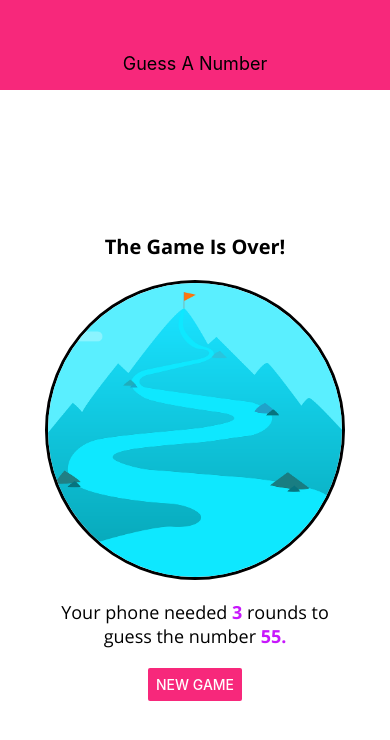
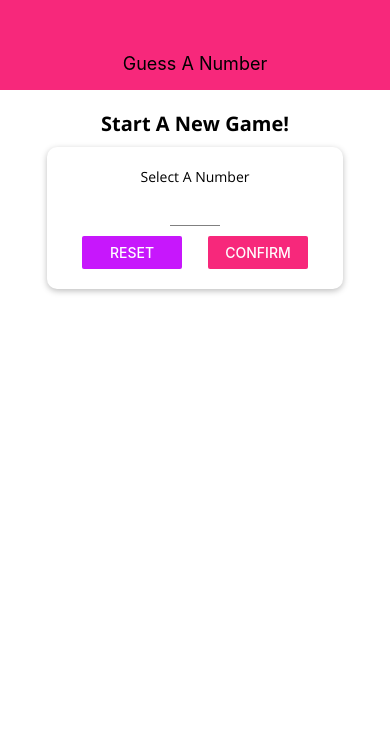
Before and after one commit to MHSnodgrass/rn-guess-a-number, a React Native app: screen / in a window 390 px wide. Shown: the top 740 px of the page. Built offline with nearby package versions, Linux system fonts and the light colour scheme.

Commit message:
Added a custom button and added icons

```diff
--- a/App.js
+++ b/App.js
@@ -45,14 +45,7 @@
   }
 
   let content = <StartGameScreen onStartGame={startGameHandler} />
-  //debug
-  content = (
-    <GameOverScreen
-      roundsNumber={3}
-      userNumber={55}
-      onRestart={configureNewGameHandler}
-    />
-  )
+
   if (userNumber && guessRounds <= 0) {
     content = (
       <GameScreen userChoice={userNumber} onGameOver={gameOverHandler} />
--- /dev/null
+++ b/components/MainButton.js
@@ -0,0 +1,31 @@
+import React from 'react'
+import { View, StyleSheet, Text, TouchableOpacity } from 'react-native'
+
+import Colors from '../constants/colors'
+
+const MainButton = props => {
+  return (
+    <TouchableOpacity onPress={props.onPress}>
+      <View style={{ ...styles.button, ...props.style }}>
+        <Text style={styles.buttonText}>{props.children}</Text>
+      </View>
+    </TouchableOpacity>
+  )
+}
+
+const styles = StyleSheet.create({
+  button: {
+    backgroundColor: Colors.primary,
+    paddingVertical: 12,
+    paddingHorizontal: 30,
+    borderRadius: 25
+  },
+  buttonText: {
+    color: 'white',
+    fontFamily: 'open-sans',
+    fontSize: 18,
+    textAlign: 'center'
+  }
+})
+
+export default MainButton
--- a/screens/GameOverScreen.js
+++ b/screens/GameOverScreen.js
@@ -3,6 +3,7 @@
 
 import Colors from '../constants/colors'
 import DefaultStyles from '../constants/default-styles'
+import MainButton from '../components/MainButton'
 
 const GameOverScreen = props => {
   return (
@@ -28,11 +29,7 @@
         </Text>
       </View>
       <View style={styles.margin}>
-        <Button
-          title='NEW GAME'
-          onPress={props.onRestart}
-          color={Colors.primary}
-        />
+        <MainButton onPress={props.onRestart}>NEW GAME</MainButton>
       </View>
     </View>
   )
--- a/screens/GameScreen.js
+++ b/screens/GameScreen.js
@@ -1,10 +1,12 @@
 import React, { useState, useRef, useEffect } from 'react'
-import { View, StyleSheet, Text, Button, Alert } from 'react-native'
+import { View, StyleSheet, Text, Alert } from 'react-native'
+import { Ionicons } from '@expo/vector-icons'
 
 import NumberContainer from '../components/NumberContainer'
 import Card from '../components/Card'
 import Colors from '../constants/colors'
 import DefaultStyles from '../constants/default-styles'
+import MainButton from '../components/MainButton'
 
 const generateRandomBetween = (min, max, exclude) => {
   min = Math.ceil(min)
@@ -59,22 +61,26 @@
 
   return (
     <View style={styles.screen}>
-      <Text style={DefaultStyles.title}>Opponent's Guess</Text>
+      <View style={styles.textContainer}>
+        <Text style={DefaultStyles.title}>Opponent's Guess</Text>
+      </View>
       <NumberContainer>{currentGuess}</NumberContainer>
       <Card style={styles.buttonContainer}>
-        <View style={styles.button}>
-          <Button
-            title='LOWER'
+        <View>
+          <MainButton
+            style={{ ...styles.secondaryButton, ...styles.button }}
             onPress={nextGuessHandler.bind(this, 'lower')}
-            color={Colors.secondary}
-          />
+          >
+            <Ionicons name='arrow-down' size={24} color='white' />
+          </MainButton>
         </View>
-        <View style={styles.button}>
-          <Button
-            title='GREATER'
+        <View>
+          <MainButton
+            style={styles.button}
             onPress={nextGuessHandler.bind(this, 'greater')}
-            color={Colors.primary}
-          />
+          >
+            <Ionicons name='arrow-up' size={24} color='white' />
+          </MainButton>
         </View>
       </Card>
     </View>
@@ -90,12 +96,19 @@
   buttonContainer: {
     flexDirection: 'row',
     justifyContent: 'space-between',
-    marginTop: 20
+    marginTop: 20,
+    width: 400,
+    maxWidth: '90%'
+  },
+  secondaryButton: {
+    backgroundColor: Colors.secondary
   },
   button: {
-    width: 100,
-    maxWidth: '60%',
-    marginHorizontal: 5
+    width: 160,
+    maxWidth: '90%'
+  },
+  textContainer: {
+    marginBottom: 10
   }
 })
 
--- a/screens/StartGameScreen.js
+++ b/screens/StartGameScreen.js
@@ -14,6 +14,7 @@
 import Colors from '../constants/colors'
 import DefaultStyles from '../constants/default-styles'
 import NumberContainer from '../components/NumberContainer'
+import MainButton from '../components/MainButton'
 
 const StartGameScreen = props => {
   const [enteredValue, setEnteredValue] = useState('')
@@ -55,11 +56,9 @@
       <Card style={styles.summaryContainer}>
         <Text style={DefaultStyles.bodyText}>You Selected</Text>
         <NumberContainer>{selectedNumber}</NumberContainer>
-        <Button
-          title='START GAME'
-          color={Colors.primary}
-          onPress={() => props.onStartGame(selectedNumber)}
-        />
+        <MainButton onPress={() => props.onStartGame(selectedNumber)}>
+          START GAME
+        </MainButton>
       </Card>
     )
   }
```
